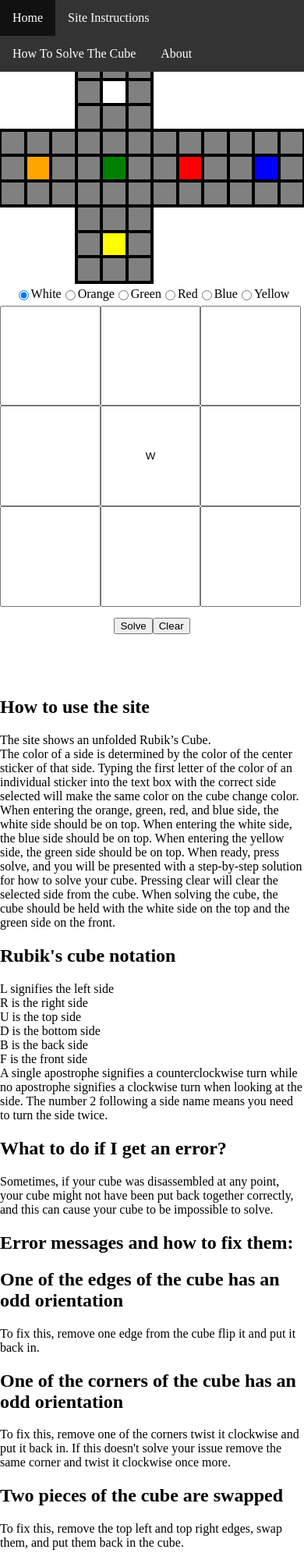
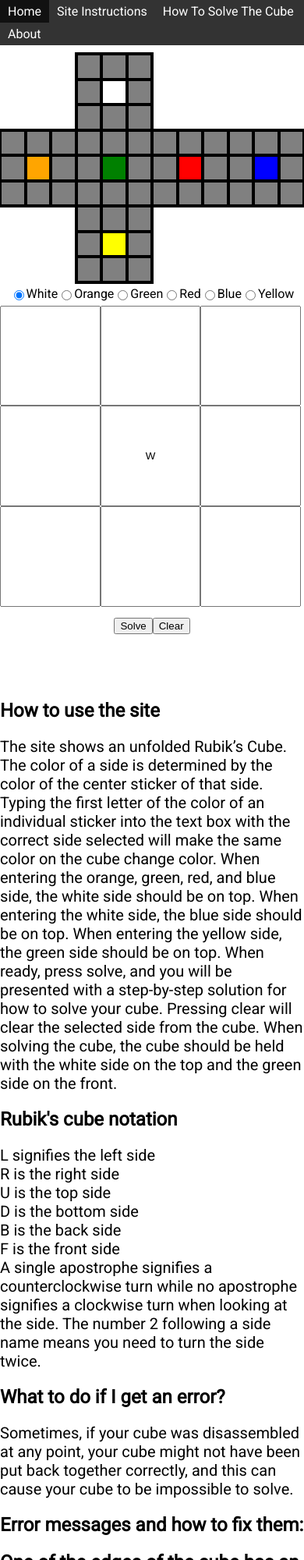
Before and after one commit to CalebJames1/Cube-Decoder, a plain HTML site: page index.html in a window 390 px wide. Shown: the top 2000 px of the page at 78% size. Drawn offline with Linux system fonts and the light colour scheme.

Commit message:
Update index.css

```diff
--- a/index.css
+++ b/index.css
@@ -1,10 +1,11 @@
 body{
     margin: 0;
+    font-family: 'Roboto', sans-serif;
 }
 .cube{
     position: absolute;
     width: 40%;
-    top: 25%;
+    top: 10%;
     display: grid;
     grid-template-columns: repeat(4, 1fr);
     grid-template-rows: repeat(3, 1fr);
@@ -68,7 +69,7 @@ body{
     position: absolute;
     width: 30%;
     left: 40%;
-    top: 35%;
+    top: 20%;
     display: flex;
     flex-direction: column;
     align-items: center;
@@ -134,7 +135,7 @@ li a:hover {
 
 /* Style the tab */
 #tabs {
-  /*overflow: hidden;*/
+  overflow: hidden;
   border: 1px solid #ccc;
   background-color: #f1f1f1;
     display: flex;
@@ -167,10 +168,25 @@ li a:hover {
     position: absolute;
     width: 30%;
     left: 70%;
-    top: 25%;
+    top: 10%;
     display: flex;
     flex-direction: column;
     align-self: flex-start;
+}
+
+.mainText{
+    position: absolute;
+    top: 70%;
+    margin-left: 5%;
+    margin-right: 5%;
+    padding-top: 30px;
+}
+p{
+    font-size: 20px;
+}
+
+.about{
+    margin-top: 50px;
 }
 
 @media (max-width: 925px) {
@@ -214,4 +230,14 @@ li a:hover {
     .output{
         all: unset
     }
+
+    .mainText{
+        all: unset;
+    }
 }
+
+@media (max-width: 515px) {
+  li a{
+      padding: 5px 10px;
+  }
+}
```
